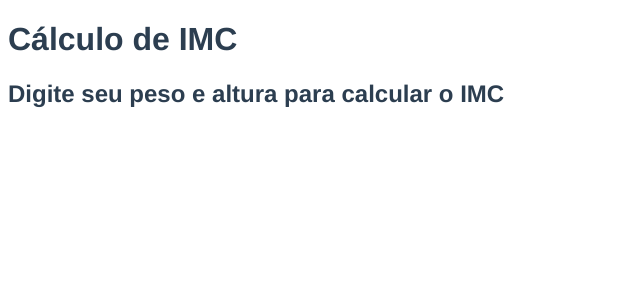
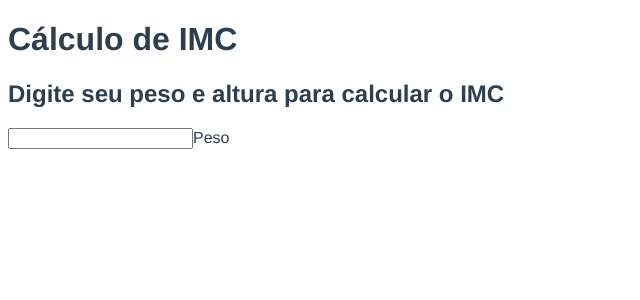
Before and after one commit to annekarolinefc/vue-imc-app, a Vue app: page / in a window 1280 px wide. Shown: the top 300 px of the page, without its empty margins (0-640 px from the left). Built offline with nearby package versions, Linux system fonts and the light colour scheme.

Commit message:
Inportando o InputText do framework primevue

```diff
--- a/package.json
+++ b/package.json
@@ -9,6 +9,7 @@
   },
   "dependencies": {
     "core-js": "^3.6.5",
+    "primevue": "^3.7.1",
     "vue": "^3.0.0"
   },
   "devDependencies": {
--- a/src/App.vue
+++ b/src/App.vue
@@ -1,6 +1,11 @@
 <template>
   <h1>Cálculo de IMC</h1>
   <h2>Digite seu peso e altura para calcular o IMC</h2>
+  <span class="p-float-label">
+	<InputText id="input-weight" type="text" v-model="value" />
+	<label for="input-weight">Peso</label>
+  </span>
+
 
 </template>
 
```
Also changed, not shown: src/main.js (+12 -1 lines), 1 other file (tests, documents, lock files or other folders).
